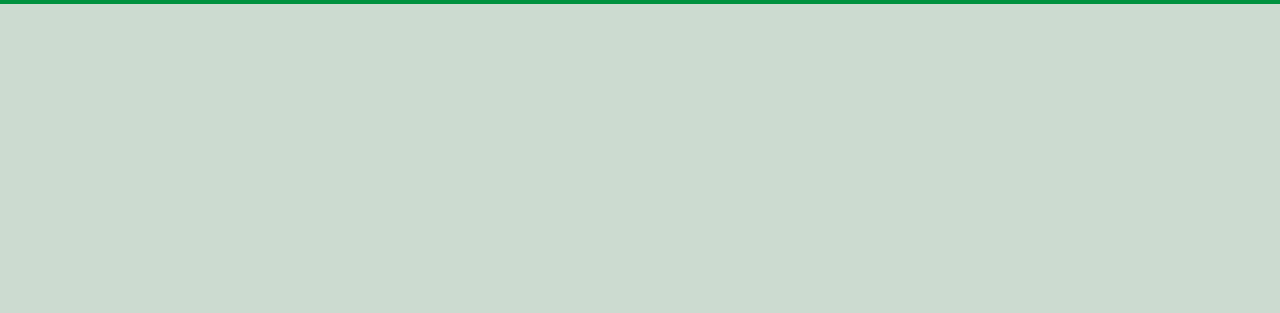
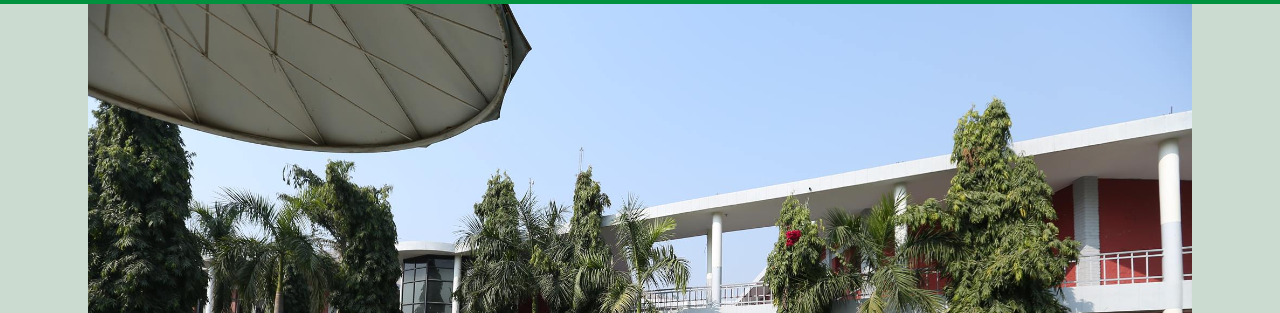
Before and after one commit to Akshat-Jain11/Chinar_Website, a plain HTML site: page index.html in a window 1280 px wide. Shown: the part 82-395 px from the top of the page. Drawn offline with Linux system fonts and the light colour scheme.

Commit message:
second commit

```diff
--- a/style.css
+++ b/style.css
@@ -91,7 +91,7 @@ header{
 .main-image{
     margin: 2.9rem 3rem 0;
     padding: calc(100vh - 5rem) 0 0 0;
-    background-image: url("cover.jpg");
+    background-image: url("Assets/cover.jpg");
     background-size:cover;
     background-blend-mode:exclusion;
 }
```
